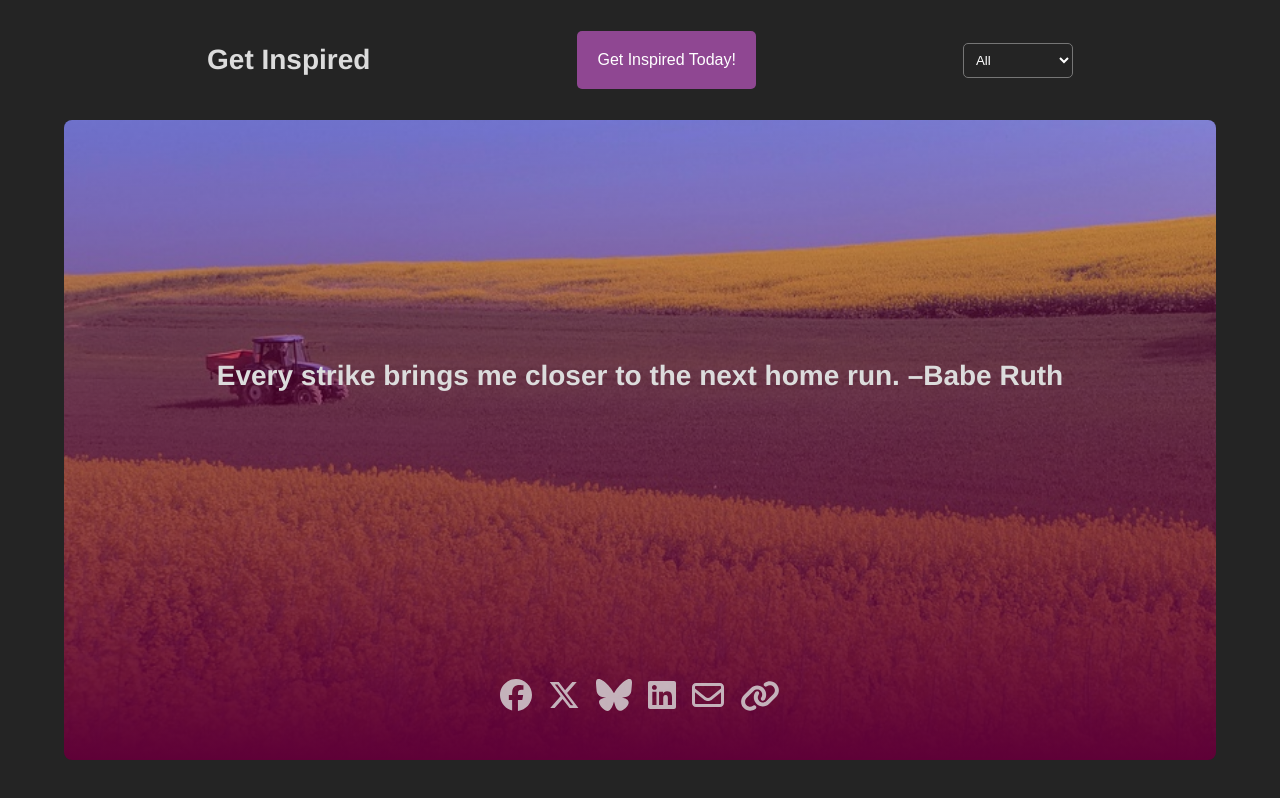
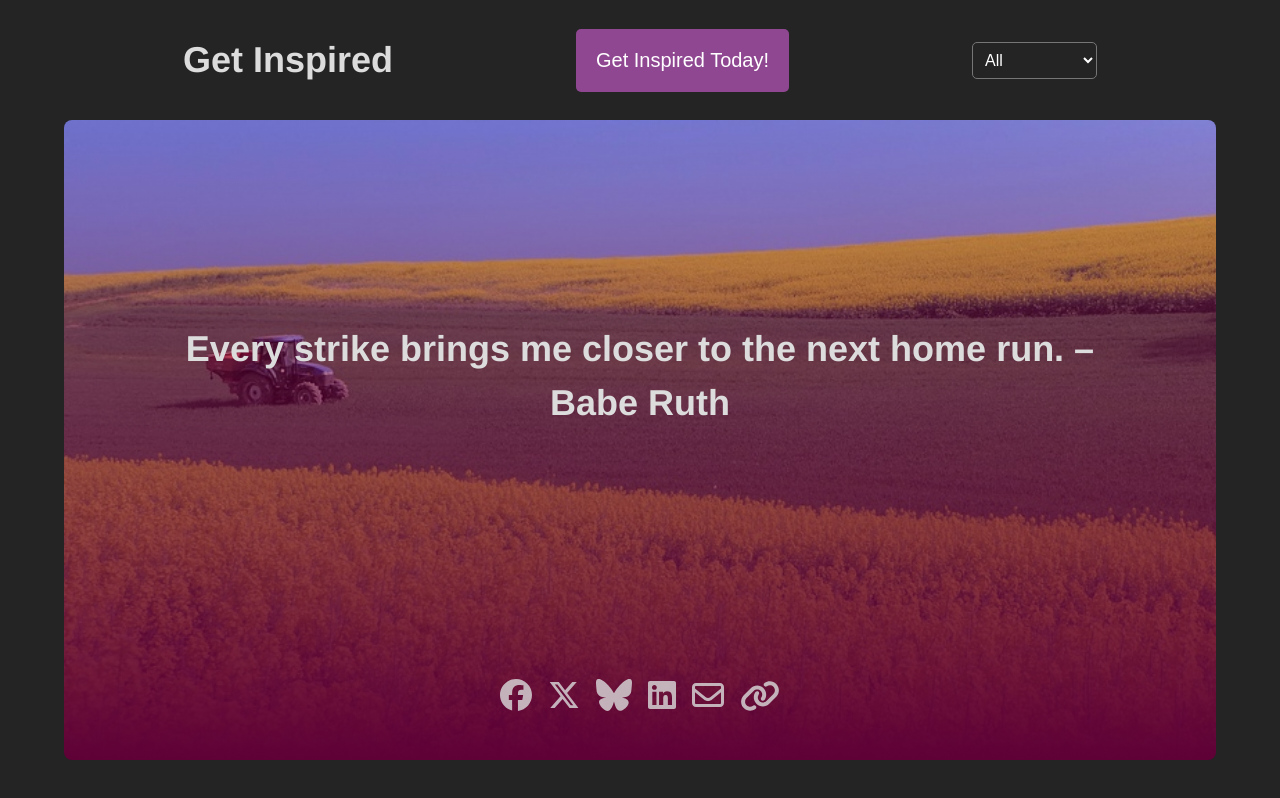
Before and after one commit to cvnoort/motivation-webapp, a React (Vite) app: page / in a window 1280 px wide. Built offline with nearby package versions, Linux system fonts and the light colour scheme.

Commit message:
Increase font sizes

```diff
--- a/src/App.css
+++ b/src/App.css
@@ -14,7 +14,7 @@
 }
 
 .quotes-section h2, .title {
-  font-size: 1.25rem;
+  font-size: 1.75rem;
   color: rgb(220, 220, 220);
   text-align: center;
 }
@@ -67,7 +67,7 @@
   }
 
   .quotes-section h2, .title {
-    font-size: 1.75rem;
+    font-size: 2.25rem;
   }
 
   .sharing {
--- a/src/index.css
+++ b/src/index.css
@@ -36,11 +36,12 @@ nav h1 {
   border-radius: 5px;
   background: transparent;
   color: white;
+  font-size: 1rem;
 }
 
 .refresh-button {
   padding: 20px;
-  font-size: 1rem;
+  font-size: 1.25rem;
   border: none;
   border-radius: 5px;
   background-color: #8f4792;
```
